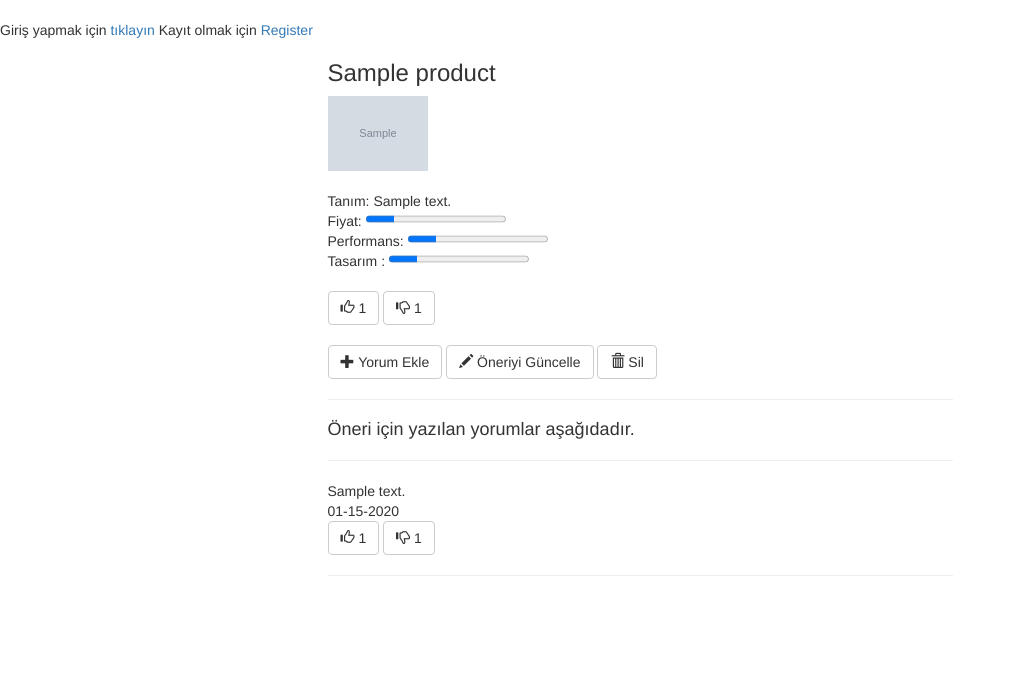
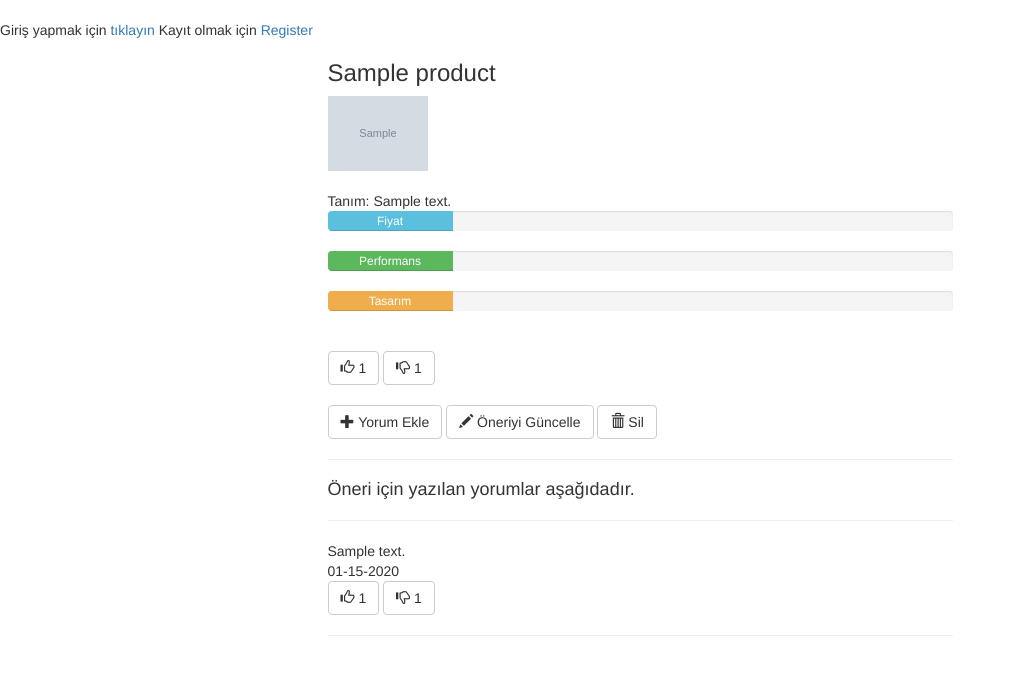
Before and after one commit to lyk2017-python/Oneriyorum, a Django app: page /product/1/ in a window 1280 px wide. Shown: the part 52-727 px from the top of the page, without its empty margins (0-1016 px from the left). Run offline with Django 3.2, Linux system fonts and the light colour scheme; tables that the repository leaves empty hold one stand-in row (values such as "Sample post"); grey boxes marked "Sample" are stand-in pictures; some libraries are stand-ins or nearby versions.

Commit message:
Fiyat performans tasarım progress barları yenilendi

```diff
--- a/oneri/urun/templates/urun/product_detail.html
+++ b/oneri/urun/templates/urun/product_detail.html
@@ -11,12 +11,17 @@
         Resim Yüklü Değil <br>
     {% endif %}
     Tanım: {{ object.description }}<br>
-    Fiyat:
-    <progress value="{{ object.price }}" max="5"></progress><br>
-    Performans:
-    <progress value="{{ object.performance }}" max="5"></progress><br>
-    Tasarım :
-    <progress value="{{ object.design }}" max="5"></progress><br><br>
+
+    <div class="progress">
+      <div class="progress-bar progress-bar-info" style="width: {% widthratio object.price 1 20 %}%">Fiyat</div>
+    </div>
+    <div class="progress">
+      <div class="progress-bar progress-bar-success" style="width: {% widthratio object.performance 1 20 %}%">Performans</div>
+    </div>
+    <div class="progress">
+      <div class="progress-bar progress-bar-warning" style="width: {% widthratio object.design 1 20 %}%">Tasarım</div>
+    </div>
+    <br>
     <a href="#" class="btn btn-default"><span class="glyphicon glyphicon-thumbs-up"></span> {{ object.like }}</a>
     <a href="#" class="btn btn-default"><span class="glyphicon glyphicon-thumbs-down"></span> {{ object.dislike }}</a>
         <br><br>
```
